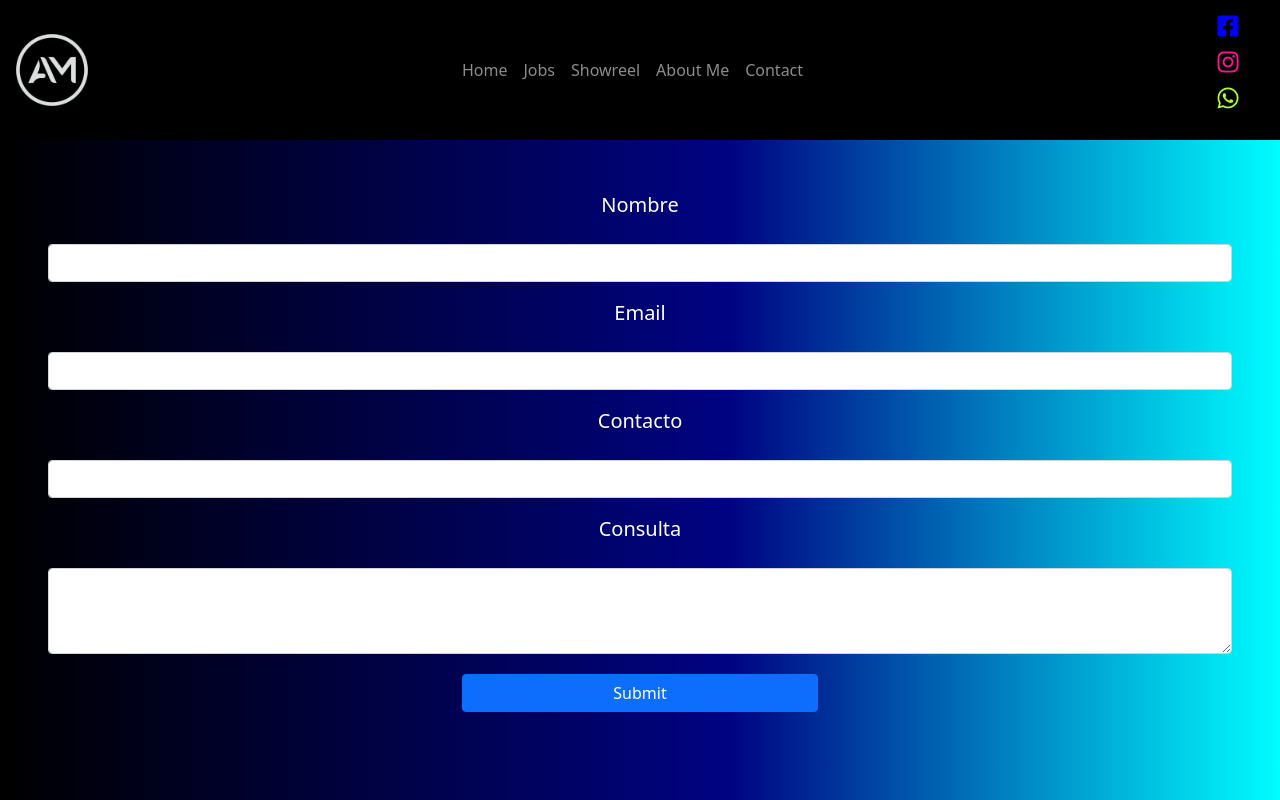
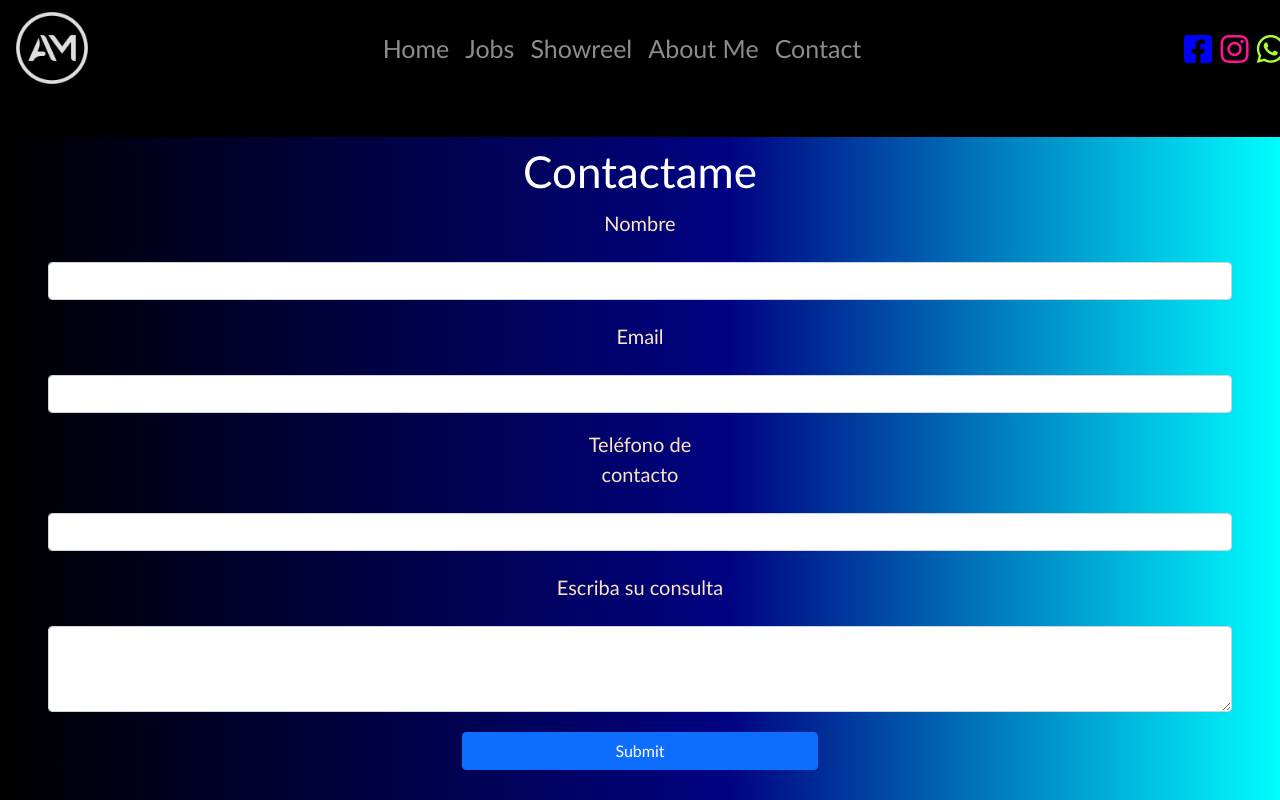
Before and after one commit to AlejoJeremiasMarquez/PrimerEntregaGit, a plain HTML site: page pages/contact.html in a window 1280 px wide. Shown: the top 800 px of the page. Drawn offline with nearby package versions, Linux system fonts and the light colour scheme.

Commit message:
Segunda Pre-entrega

```diff
--- a/CSS/style.css
+++ b/CSS/style.css
@@ -1,15 +1,19 @@
-
+*{
+    font-family: 'Gill Sans', 'Gill Sans MT', Calibri, 'Trebuchet MS', sans-serif ;
+}
 .gridContenedorIndex{
     display: grid;
     grid-template-columns: repeat(5, 1fr);
     grid-template-rows: repeat(7, 1fr);
     grid-column-gap: 0px;
     grid-row-gap: 0px;
+    font-size: 25px;
 }
 
 .hijoUnoIndex{
     grid-area: 1 / 1 / 2 / 6;
 }
+
 .hijoDosIndex{
     grid-area: 2 / 1 / 7 / 6;
 }
@@ -102,16 +106,12 @@ header{
     color: white;
 }
 
-.linkNav{
-    text-decoration: none;
-    color: white;
-}
-.linkNav:hover{
-    color: aqua;
-    font-size: 1.5rem;
+.nav-link:hover{
+    color: aqua !important;
+    font-size: 1.7rem;
     transition: .3s;
 }
-.linkNav:not(hover){
+.nav-link:not(hover){
     transition: .3s;
 }
 
@@ -122,17 +122,18 @@ li{
 
 .redesSociales{
     display: flex;
-    flex-wrap: wrap;
+    justify-content:space-evenly;
 }
 
 .facebook{
     color: blue;
-    margin: 0% 20%;
-    font-size: 1.5rem;
+    font-size: 2rem;
+    margin-top: 20%;
+    margin-right: 10%;
 }
 .facebook:hover{
-    color: rgb(0, 119, 255);
-    font-size: 1.7rem;
+    color: aqua;
+    font-size: 2.1rem;
     transition: .3s;
 }
 .facebook:not(hover){
@@ -141,12 +142,14 @@ li{
 
 .instagram{
     color: deeppink;
-    margin: 0% 20%;
-    font-size: 1.5rem;
+    font-size: 2rem;
+    margin-top: 20%;
+    margin-right: 10%;
+
 }
 .instagram:hover{
-    color: rgb(255, 0, 170);
-    font-size: 1.7rem;
+    color: aqua;
+    font-size: 2.1rem;
     transition: .3s;
 }
 .instagram:not(hover){
@@ -154,12 +157,14 @@ li{
 }
 .whatsapp{
     color: greenyellow;
-    margin: 0% 20%;
-    font-size: 1.5rem;
+    font-size: 2rem;
+    margin-top: 20%;
+    margin-right: 20%;
+
 }
 .whatsapp:hover{
-    color: rgb(183, 253, 77);
-    font-size: 1.7rem;
+    color: aqua;
+    font-size: 2.1rem;
     transition: .3s;
 }
 .whatsapp:not(hover){
@@ -197,6 +202,23 @@ h3{
     color: rgb(183, 255, 255);
     transition: 1s;
 }
+.hijoDosIndex h1{
+    margin-top: 10px;
+    animation: contactame 2s ease-in 0s infinite normal forwards;
+}
+@keyframes contactame {
+    0% {
+        transform: scale(1);
+      }
+
+      50% {
+        transform: scale(1.1);
+      }
+
+      100% {
+        transform: scale(1);
+      }
+    }
 
 .citas{
     font-style: italic;
@@ -214,8 +236,8 @@ h3{
     margin: 10px;
 }
 
-form{
-    margin: 50px;
+.form-label{
+    color: bisque;
 }
 
 label{
@@ -235,9 +257,6 @@ input{
 a{
     text-decoration: none;
     color: white;
-}
-#enviar{
-    padding: 3px;
 }
 
 iframe{
@@ -283,11 +302,14 @@ footer{
         text-align: center;
     }
 }
-@media all and (max-width:600px) {
+
+@media all and (max-width:700px) {
     .hijoDosIndex pre{
         font-size: 30px;
         font-family: 'Gill Sans', 'Gill Sans MT', Calibri, 'Trebuchet MS', sans-serif;
+        margin: 0%;
     }
+
     .aboutMe{
         background: rgb(0,0,0);
         background: linear-gradient(90deg, rgba(0,0,0,1) 0%, rgba(0,3,130,1) 57%, rgba(0,253,255,1) 100%);
--- a/pages/contact.html
+++ b/pages/contact.html
@@ -18,7 +18,7 @@
     <header class="hijoUnoIndex">
         <nav class="navbar navbar-expand-lg navbar-light navbar-dark padre">
             <div class="container-fluid">
-                <li><a href="index.html" class="logo"><img src="../Imagenes/Logo.png" alt="Logo"></a></li>
+                <li><a href="../index.html" class="logo"><img src="../Imagenes/Logo.png" alt="Logo"></a></li>
               <button class="navbar-toggler" type="button" data-bs-toggle="collapse" data-bs-target="#navbarTogglerDemo03" aria-controls="navbarTogglerDemo03" aria-expanded="false" aria-label="Toggle navigation">
                 <span class="navbar-toggler-icon"></span>
               </button>
@@ -57,14 +57,15 @@
 
     <main class="hijoDosIndex">
 
-        <form class="mb-5 mx-5">
+        <form class="mb-5 mx-5 flex">
+            <h1>Contactame</h1>
             <label for="Nombre my-5" class="form-label">Nombre</label>
             <input type="text" name="Nombre" class="form-control my-3 mx-auto" id="exampleFormControlInput1">
             <label for="Nombre" class="form-label">Email</label>
             <input type="email" name="Nombre" class="form-control my-3 mx-auto" id="exampleFormControlInput1">
-            <label for="Nombre" class="form-label">Contacto</label>
+            <label for="Nombre" class="form-label">Teléfono de contacto</label>
             <input type="tel" name="Nombre" class="form-control my-3 mx-auto" id="exampleFormControlInput1">
-            <label for="exampleFormControlTextarea5" class="form-label">Consulta</label>
+            <label for="exampleFormControlTextarea5" class="form-label">Escriba su consulta</label>
             <textarea class="form-control my-3 mx-auto" id="exampleFormControlTextarea1" rows="3"></textarea>
             <input type="submit" class="btn btn-primary mx-auto my-1"></input>
         </form>
@@ -74,5 +75,8 @@
         <p>Todos los derechos reservados. © Copyright 2022</p>
     </footer>
 
+    <script src="https://cdn.jsdelivr.net/npm/@popperjs/core@2.10.2/dist/umd/popper.min.js" integrity="sha384-7+zCNj/IqJ95wo16oMtfsKbZ9ccEh31eOz1HGyDuCQ6wgnyJNSYdrPa03rtR1zdB" crossorigin="anonymous"></script>
+    <script src="https://cdn.jsdelivr.net/npm/bootstrap@5.1.3/dist/js/bootstrap.min.js" integrity="sha384-QJHtvGhmr9XOIpI6YVutG+2QOK9T+ZnN4kzFN1RtK3zEFEIsxhlmWl5/YESvpZ13" crossorigin="anonymous"></script>
+
 </body>
 </html>
```
Also changed, not shown: pages/aboutme.html (+4 -1 lines), pages/jobs.html (+4 -1 lines), pages/showreel.html (+4 -1 lines).
